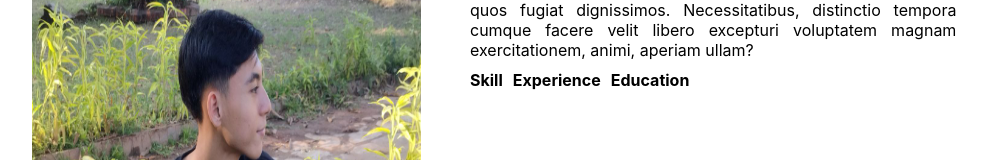
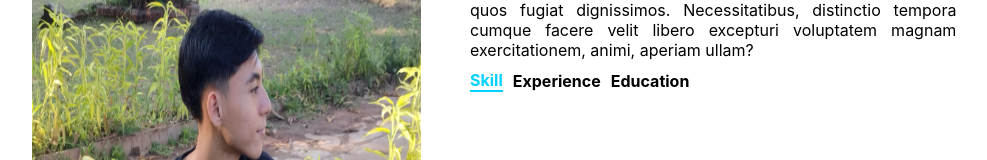
Before and after one commit to Lamin2005/laminhein, a React (Create React App) app: page / in a window 1280 px wide. Shown: the part 883-1043 px from the top of the page, without its empty margins (170-1157 px from the left). Built offline with nearby package versions, Linux system fonts and the light colour scheme.

Commit message:
add skill

```diff
--- a/src/component/About.css
+++ b/src/component/About.css
@@ -43,8 +43,22 @@
 
 .skill h4 {
     margin-right: 10px;
+    background-color: transparent;
+    cursor: pointer;
 }
 
+.aboutwhite {
+    color: white;
+}
+
+.activeTab {
+    color: #00d1ff;
+    border-bottom: 2px solid #00d1ff;
+}
+
+.aboutdark {
+    color: black;
+}
 
 @media screen and (max-width:1095px) {
     .about_img {
--- a/src/component/About.jsx
+++ b/src/component/About.jsx
@@ -1,27 +1,68 @@
 import "./About.css";
-import laminhein from "../assets/laminhein.jpg"
+import laminhein from "../assets/laminhein.jpg";
 import { useTheme } from "../context/ThemeContext";
+import { useState } from "react";
 
 let About = () => {
+  let { darkMode } = useTheme();
+  let [activeTab, setActiveTab] = useState("skill");
 
-    let {darkMode} = useTheme();
-
-    return(
+  return (
     <div className="about">
       <div className="about_img">
         <img src={laminhein} alt="laminhein_aboutimg" />
       </div>
       <div className="about_text">
         <h1>My story</h1>
-                <p style={{color:`${darkMode ? "white" :"black"}`}} >Lorem ipsum dolor sit amet consectetur, adipisicing elit. Veniam nihil cumque dicta, quibusd fuga. Lorem ipsum dolor sit amet consectetur adipisicing elit. Porro nulla neque alias inventore quos fugiat dignissimos. Necessitatibus, distinctio tempora cumque facere velit libero excepturi voluptatem magnam exercitationem, animi, aperiam ullam?</p>
+        <p style={{ color: `${darkMode ? "white" : "black"}` }}>
+          Lorem ipsum dolor sit amet consectetur, adipisicing elit. Veniam nihil
+          cumque dicta, quibusd fuga. Lorem ipsum dolor sit amet consectetur
+          adipisicing elit. Porro nulla neque alias inventore quos fugiat
+          dignissimos. Necessitatibus, distinctio tempora cumque facere velit
+          libero excepturi voluptatem magnam exercitationem, animi, aperiam
+          ullam?
+        </p>
         <div className="skill">
-                    <h4 style={{color:`${darkMode ? "white" :"black"}`}}>Skill</h4>
-                    <h4 style={{color:`${darkMode ? "white" :"black"}`}}>Experience</h4>
-                    <h4 style={{color:`${darkMode ? "white" :"black"}`}}>Education</h4>
+          <h4
+            className={
+              activeTab === "skill"
+                ? "activeTab"
+                : `${darkMode ? "aboutwhite" : "aboutdark"}`
+            }
+            onClick={() => {
+              setActiveTab("skill");
+            }}
+          >
+            Skill
+          </h4>
+          <h4
+            className={
+              activeTab === "experience"
+                ? "activeTab"
+                : `${darkMode ? "aboutwhite" : "aboutdark"}`
+            }
+            onClick={() => {
+              setActiveTab("experience");
+            }}
+          >
+            Experience
+          </h4>
+          <h4
+            className={
+              activeTab === "education"
+                ? "activeTab"
+                : `${darkMode ? "aboutwhite" : "aboutdark"}`
+            }
+            onClick={() => {
+              setActiveTab("education");
+            }}
+          >
+            Education
+          </h4>
         </div>
       </div>
     </div>
   );
-}
+};
 
 export default About;
```
Lines whose indentation alone changed are shown as unchanged.
